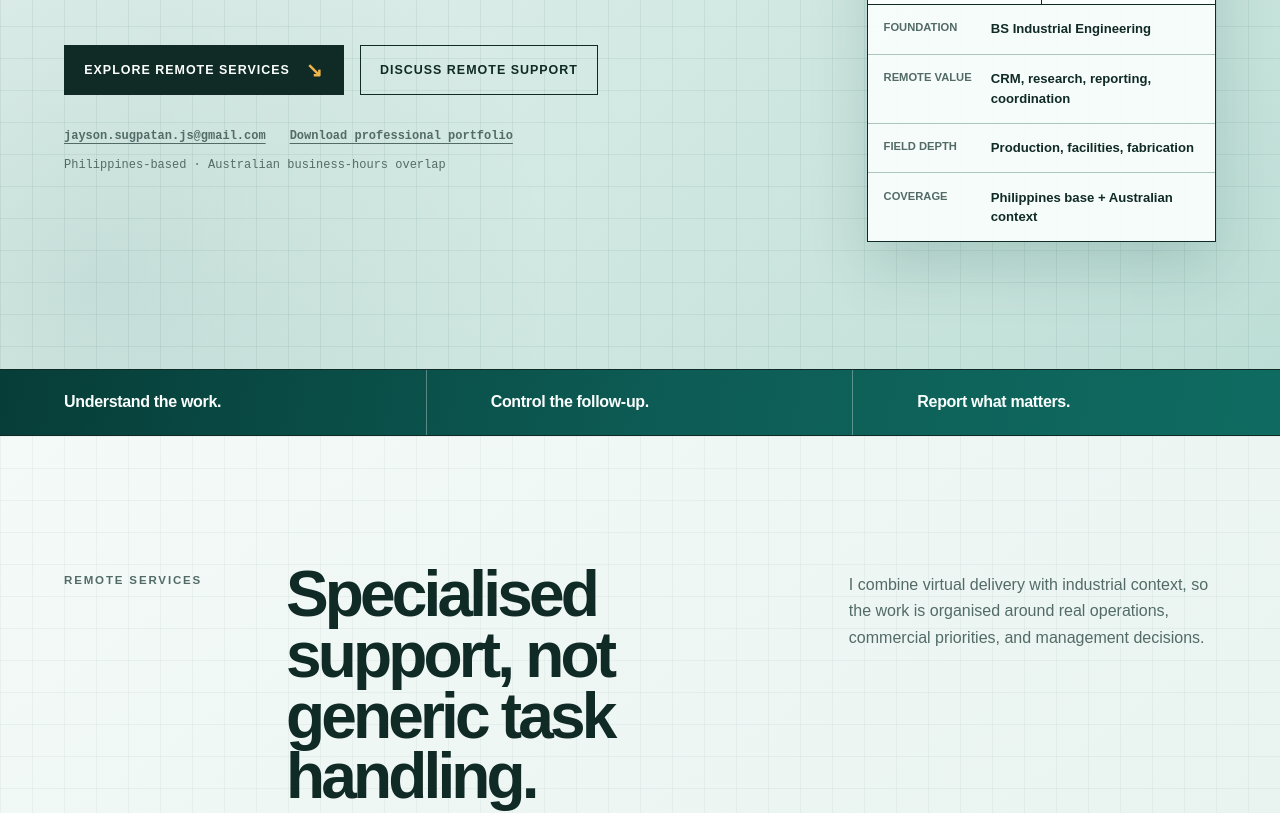
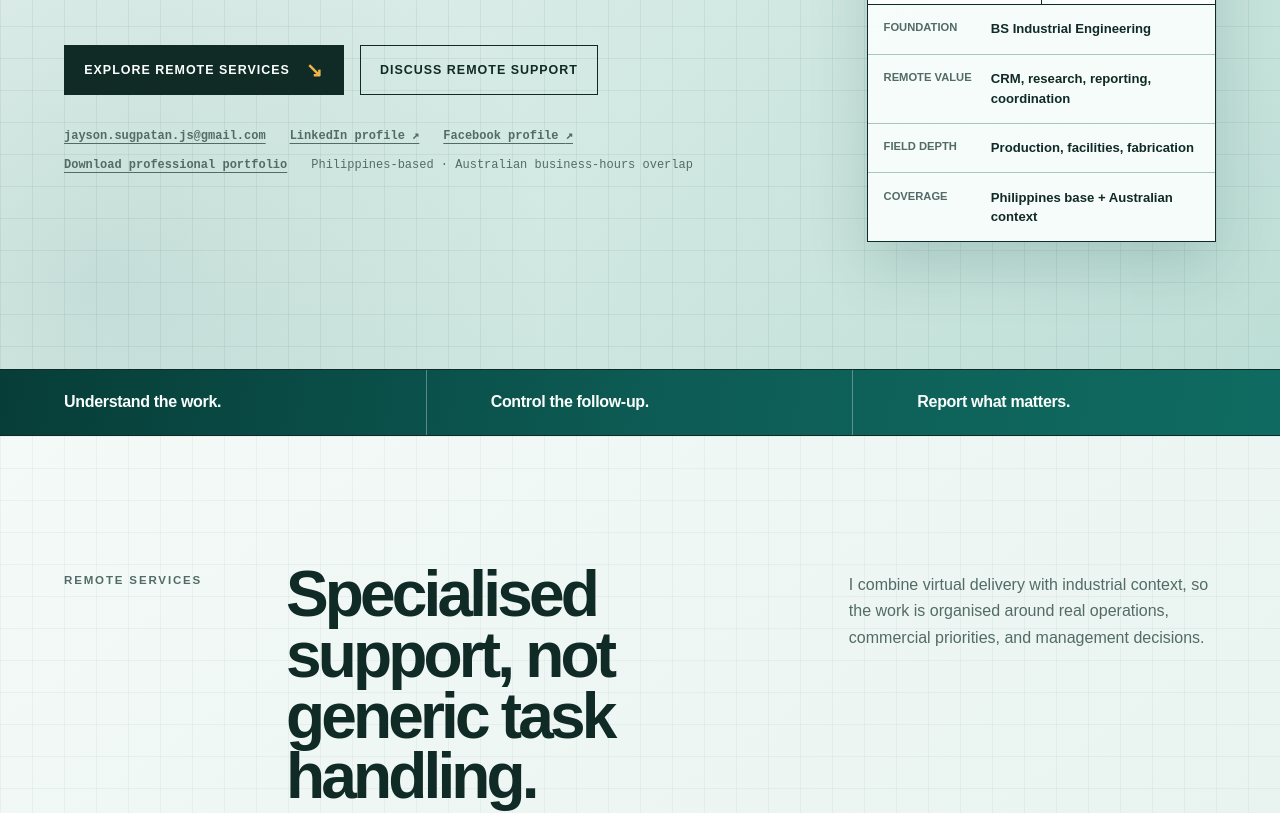
Before and after one commit to jaysonsugpatanjs-hub/jaysonsugpatanjs-hub.github.io, a React (Vite) app: page / in a window 1280 px wide. Shown: the part 820-1633 px from the top of the page. Built offline with nearby package versions, Linux system fonts and the light colour scheme.

Commit message:
feat: connect LinkedIn and Facebook profiles

```diff
--- a/src/App.jsx
+++ b/src/App.jsx
@@ -2,6 +2,8 @@ import { useEffect, useState } from "react";
 import LeadPilotInquiryForm from "./LeadPilotH8.jsx";
 
 const CONTACT_EMAIL = "jayson.sugpatan.js@gmail.com";
+const LINKEDIN_URL = "https://au.linkedin.com/in/jayson-sugpatan-0b038215b";
+const FACEBOOK_URL = "https://www.facebook.com/jayson.sugpatan1/";
 
 const navigation = [
   ["services", "Services"],
@@ -371,6 +373,24 @@ export default function App() {
           <div className="hero-contact" aria-label="Quick contact details">
             <a href={`mailto:${CONTACT_EMAIL}`} data-track="contact_click" data-track-label="Hero details: Email">
               {CONTACT_EMAIL}
+            </a>
+            <a
+              href={LINKEDIN_URL}
+              target="_blank"
+              rel="noreferrer"
+              data-track="external_link"
+              data-track-label="Hero details: LinkedIn"
+            >
+              LinkedIn profile <span aria-hidden="true">↗</span>
+            </a>
+            <a
+              href={FACEBOOK_URL}
+              target="_blank"
+              rel="noreferrer"
+              data-track="external_link"
+              data-track-label="Hero details: Facebook"
+            >
+              Facebook profile <span aria-hidden="true">↗</span>
             </a>
             <a
               href="/downloads/Jayson_Sugpatan_Professional_Portfolio.docx"
@@ -757,6 +777,8 @@ export default function App() {
         <span>Jayson P. Sugpatan</span>
         <span>Remote operations support, grounded in industry.</span>
         <div className="footer-controls">
+          <a href={LINKEDIN_URL} target="_blank" rel="noreferrer" data-track="external_link" data-track-label="Footer: LinkedIn">LinkedIn</a>
+          <a href={FACEBOOK_URL} target="_blank" rel="noreferrer" data-track="external_link" data-track-label="Footer: Facebook">Facebook</a>
           <a href="#privacy">Privacy & data use</a>
           <button type="button" data-leadpilot-consent-settings>Analytics preferences</button>
           <a href="https://jayson-sugpatan-portfolio.jayrisse1490.chatgpt.site/crm" target="_blank" rel="noreferrer">Owner CRM</a>
--- a/src/index.html
+++ b/src/index.html
@@ -27,6 +27,10 @@
         "url": "https://jaysonsugpatanjs-hub.github.io/",
         "image": "https://jaysonsugpatanjs-hub.github.io/images/jayson-profile-circular.png",
         "email": "mailto:jayson.sugpatan.js@gmail.com",
+        "sameAs": [
+          "https://au.linkedin.com/in/jayson-sugpatan-0b038215b",
+          "https://www.facebook.com/jayson.sugpatan1/"
+        ],
         "jobTitle": "Remote Operations & Business Support Specialist",
         "address": {
           "@type": "PostalAddress",
```
